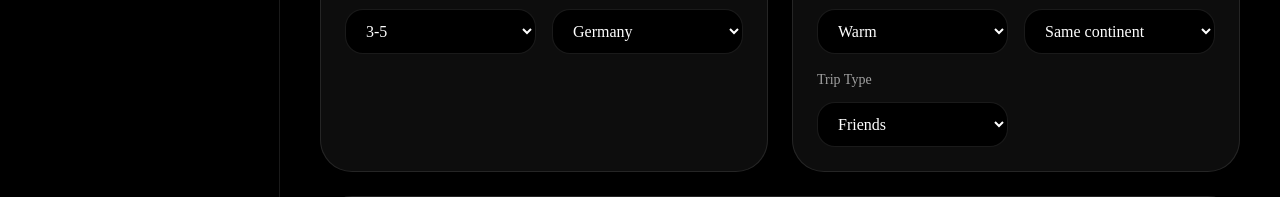
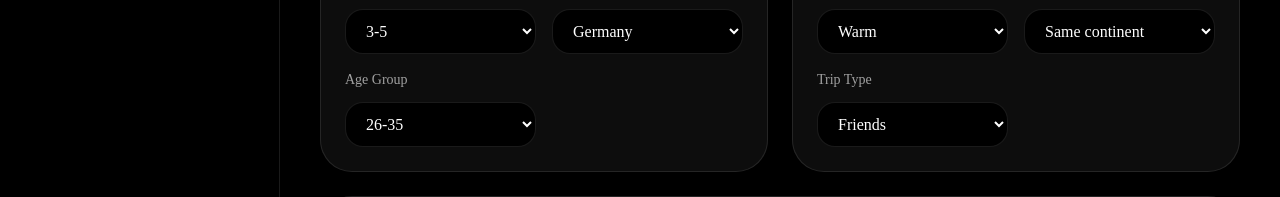
Before and after one commit to Baderaum/TravelAI, a Next.js app: page /discover in a window 1280 px wide. Shown: the part 362-559 px from the top of the page. Built offline with nearby package versions, Linux system fonts and the light colour scheme.

Commit message:
Change FIlter

```diff
--- a/app/api/generate-trip/route.ts
+++ b/app/api/generate-trip/route.ts
@@ -21,10 +21,12 @@ export async function POST(req: Request) {
       avoidTourist,
       hates,
       currency,
+      ageGroup,
     } = body;
 
     const prompt = `
 Group Size: ${groupSize}
+Age (younger people are more active): ${ageGroup}
 Departure Country: ${departure}
 Preferred Temperature: ${temperature}
 Distance Preference: ${distance}
--- a/app/discover/page.tsx
+++ b/app/discover/page.tsx
@@ -74,6 +74,9 @@ export default function DiscoverPage() {
 
   const [hates, setHates] = useState<string[]>([]);
 
+  const [ageGroup, setAgeGroup] =
+    useState("26-35");
+
   const [results, setResults] = useState<
     Destination[]
   >([]);
@@ -139,6 +142,7 @@ export default function DiscoverPage() {
           avoidTourist,
           hates,
           currency,
+          ageGroup,
         }),
       });
 
@@ -223,6 +227,24 @@ export default function DiscoverPage() {
                   <option>France</option>
                   <option>USA</option>
                   <option>Netherlands</option>
+                </select>
+              </div>
+              <div>
+                <p className="mb-3 text-sm text-neutral-400">
+                  Age Group
+                </p>
+
+                <select
+                  value={ageGroup}
+                  onChange={(e) =>
+                    setAgeGroup(e.target.value)
+                  }
+                  className="w-full rounded-2xl border border-white/10 bg-black px-4 py-3 text-white outline-none"
+                >
+                  <option>18-25</option>
+                  <option>26-35</option>
+                  <option>36-50</option>
+                  <option>50+</option>
                 </select>
               </div>
             </div>
```
Lines whose indentation alone changed are shown as unchanged.
